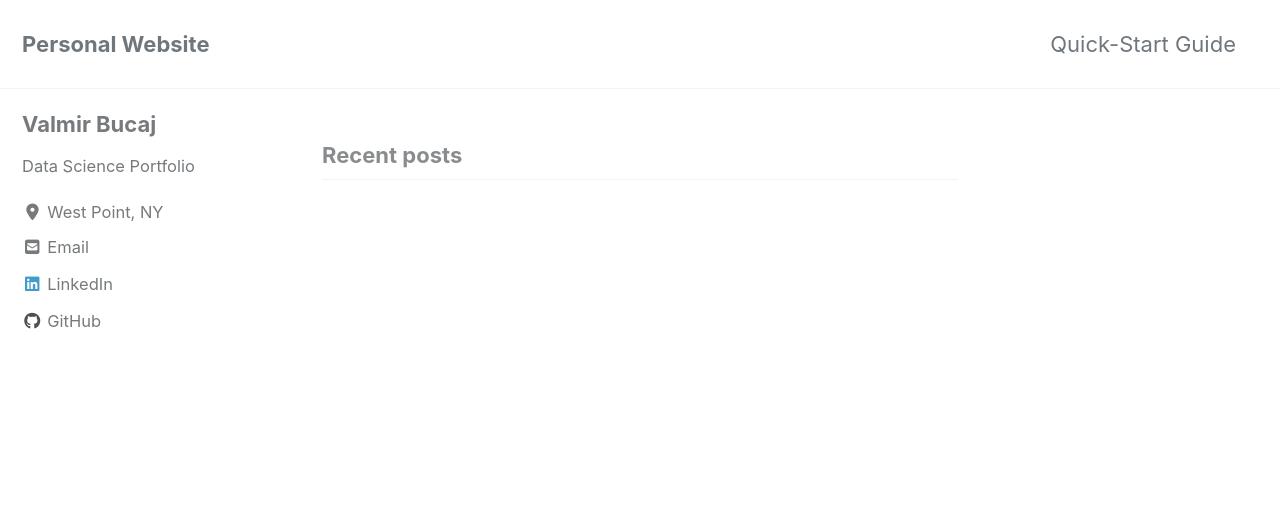
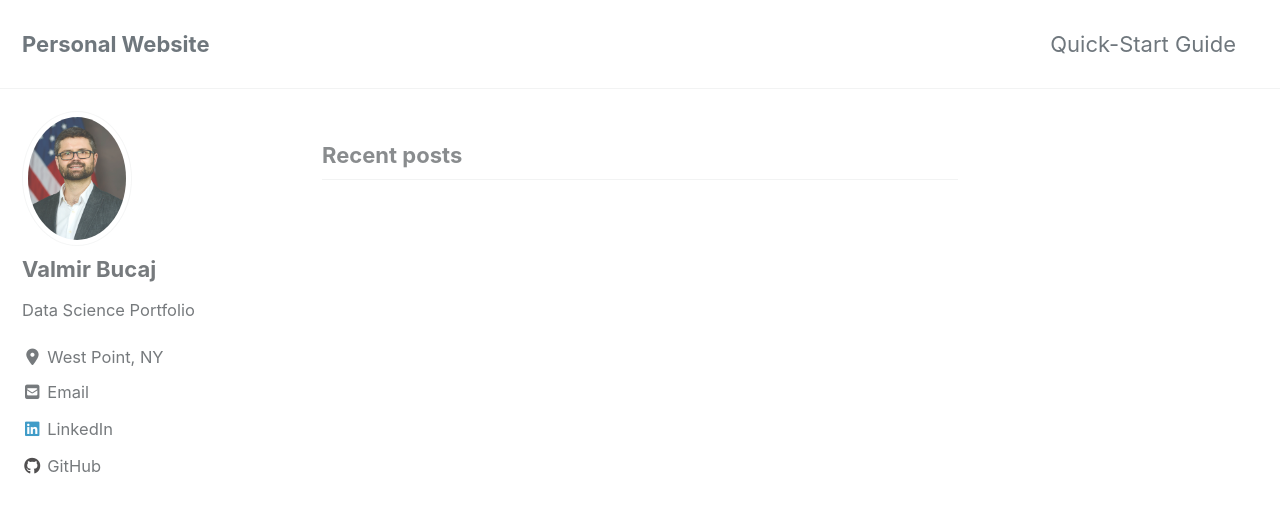
Before and after one commit to vbucaj/vbucaj.github.io, a Jekyll site: the page built from index.html, in a window 1280 px wide and 900 px high. Shown: the top 513 px of the window. Built offline with Jekyll 4.4.1, drawn with Linux system fonts in a browser that asks for light colours; cached includes are drawn as plain includes; nearby versions of some CDN libraries; the list of posts is cut into pages by our own code.

Commit message:
adding pics

```diff
--- a/_config.yml
+++ b/_config.yml
@@ -108,7 +108,7 @@
 # Site Author
 author:
   name             : "Valmir Bucaj"
-  avatar           : # path of avatar image, e.g. "/assets/images/bio-photo.jpg"
+  avatar           : "/images/profile_pic.jpg" # path of avatar image, e.g. "/assets/images/bio-photo.jpg"
   bio              : "Data Science Portfolio"
   location         : "West Point, NY"
   email            : "bucajvalmir@gmail.com"
--- a/index.html
+++ b/index.html
@@ -1,4 +1,6 @@
 ---
 layout: home
 author_profile: true
+header:
+  image:"/images/joy_plot.png/"
 ---
```
Also changed, not shown: images/joy_plot.png (added), images/profile_pic.jpg (added).
